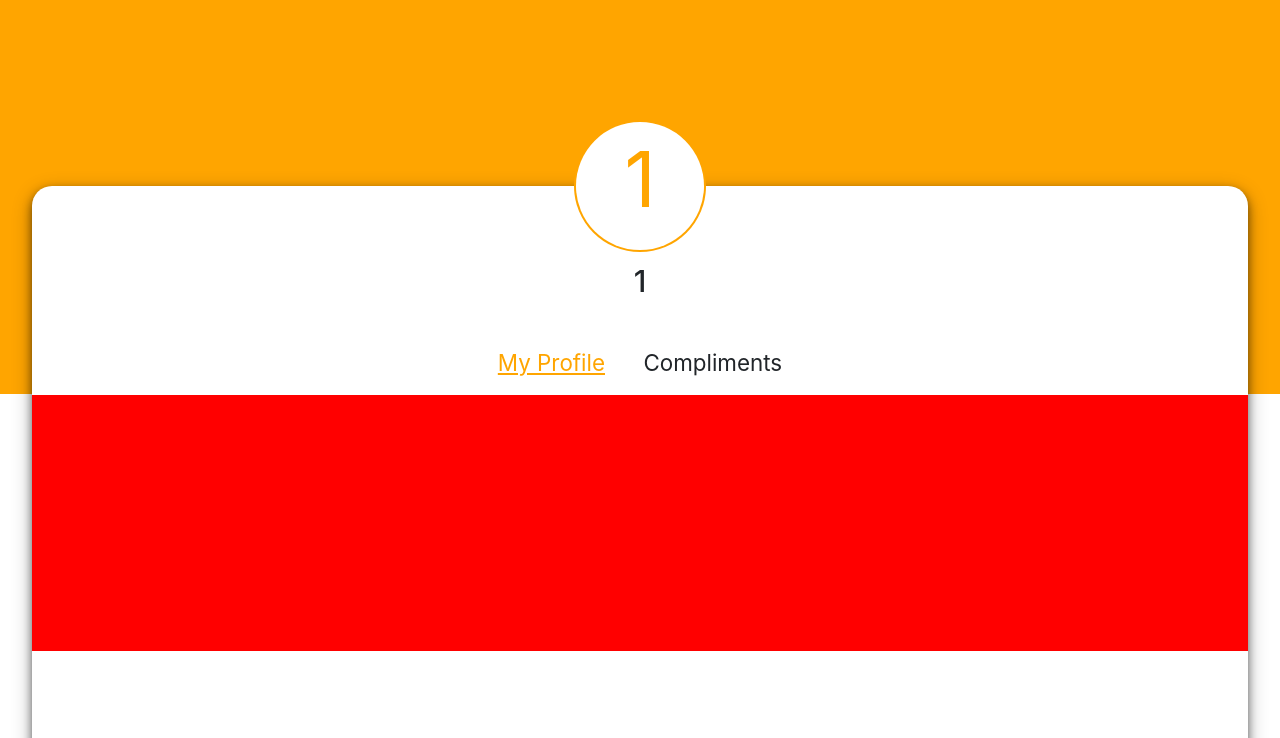
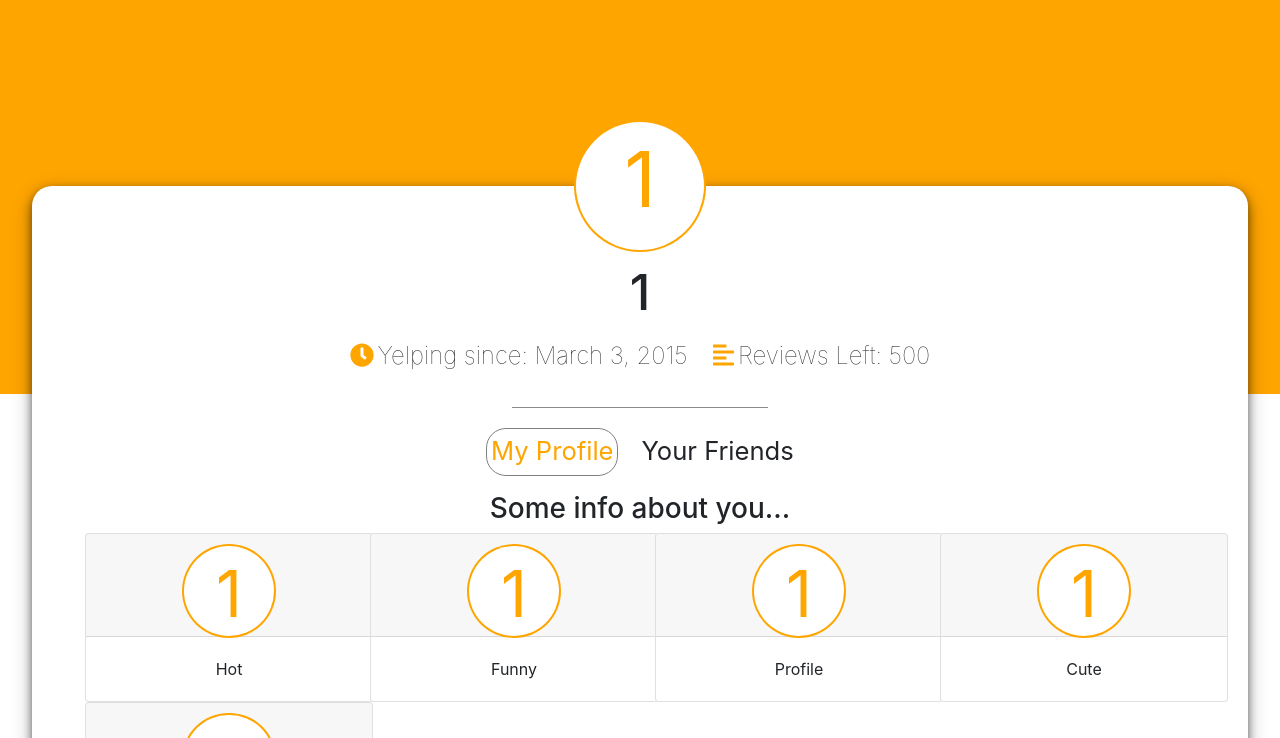
Before and after one commit to Henri93/CIS550_Project, a React app: page /profile/1 in a window 1280 px wide. Shown: the part 62-800 px from the top of the page. Built offline with nearby package versions, Linux system fonts and the light colour scheme; what react-google-maps would draw is missing.

Commit message:
added some profile upgrades

```diff
--- a/src/components/Profile.js
+++ b/src/components/Profile.js
@@ -2,7 +2,8 @@
 import React, { useState, useEffect } from "react";
 import PageNavbar from '../components/Header';
 import "../style/profile.css"
-
+import { FontAwesomeIcon } from '@fortawesome/react-fontawesome';
+import { faClock, faAlignLeft } from '@fortawesome/free-solid-svg-icons';
 
 
 
@@ -12,7 +13,8 @@
 
         this.state = {
             username: "",
-            onProfile: true
+            onProfile: true,
+            names: ["Hot", "Funny", "Profile", "Cute", "Writer"]
         };
 
 
@@ -35,7 +37,7 @@
     render() {
         return (
             <div>
-                <div >
+                <div>
                     <PageNavbar active="My Profile" />
                 </div>
                 <div className="topPic">
@@ -44,11 +46,41 @@
 
 
                     <h1 className="bizTitle"> {this.state.username}</h1>
+
+                    <div >
+                        <FontAwesomeIcon style={{ "marginTop": "1vw", "display": "inline-block", "fontWeight": "100", "fontSize": "1.5em", "color": "orange" }} icon={faClock}></FontAwesomeIcon>
+                        <p style={{ "display": "inline-block", "fontWeight": "100", "fontSize": "1.5em", "marginLeft": "0.3vw" }}> Yelping since: March 3, 2015</p>
+                        <FontAwesomeIcon style={{ "display": "inline-block", "marginLeft": "2vw", "fontWeight": "100", "fontSize": "1.5em", "color": "orange" }} icon={faAlignLeft}></FontAwesomeIcon>
+                        <p style={{ "display": "inline-block", "fontWeight": "100", "fontSize": "1.5em", "marginLeft": "0.3vw" }}> Reviews Left: 500</p>
+                    </div>
+
+                    <hr className="newPageBreak"></hr>
                     <p onClick={this.toggleVisibility} className={this.state.onProfile ? 'profPHigh' : 'profP'}>My Profile</p>
-                    <p onClick={this.toggleVisibility}  className={this.state.onProfile ? 'compP' : 'compPHigh'}>Compliments</p>
+                    <p onClick={this.toggleVisibility} className={this.state.onProfile ? 'compP' : 'compPHigh'}>Your Friends</p>
+
 
                     <div className={this.state.onProfile ? 'profileArea' : 'hidden'}>
+                        <h3>Some info about you...</h3>
 
+                        <div class="container">
+                            <div class="row">
+
+                                {this.state.names.map(name => (
+                                    <div class="col-sm-3">
+                                        <div class="card" style={{ "width": "18rem" }}>
+                                            <div style={{ "height": "8vw" }} class="card-header">
+                                                <span class="nameSpanForCard">{this.state.initial}</span>
+                                            </div>
+                                            <div class="card-body">
+                                                <p class="card-text">{name}</p>
+                                            </div>
+                                        </div>
+                                    </div>
+                                ))}
+
+
+                            </div>
+                        </div>
                     </div>
 
                     <div className={this.state.onProfile ? 'hidden' : 'compArea'}>
--- a/src/style/business.css
+++ b/src/style/business.css
@@ -25,7 +25,8 @@
     margin-right: auto;
     box-shadow: 0 4px 8px 0 rgba(0, 0, 0, 0.5), 0 6px 20px 0 rgba(0, 0, 0, 0.3);
     background-color: white;
-    border-radius: 20px;
+    border-top-left-radius: 20px;
+    border-top-right-radius: 20px;
     text-align: center;
     position: absolute;
     z-index: 10;
@@ -77,4 +78,12 @@
     margin-top: 3vw;
     border-top: 1px solid #8c8b8b;
 
+
 }
+
+.newPageBreak{
+    width: 20vw;
+    margin-top: 1.3vw;
+    border-top: 1px solid #8c8b8b;
+
+}
--- a/src/style/profile.css
+++ b/src/style/profile.css
@@ -24,8 +24,8 @@
     margin-right: auto;
     box-shadow: 0 4px 8px 0 rgba(0, 0, 0, 0.5), 0 6px 20px 0 rgba(0, 0, 0, 0.3);
     background-color: white;
-    border-radius: 20px;
-    text-align: center;
+    border-top-left-radius: 20px;
+    border-top-right-radius: 20px;    text-align: center;
     position: absolute;
     z-index: 10;
 }
@@ -55,57 +55,66 @@
 
 .profP {
     display: inline-block;
-    margin-top: 3vw;
-    font-size: 1.4em;
+    margin-top: 0.3vw;
+    font-size: 1.6em;
     cursor: grab;
 
 }
 
 .compP{
     display: inline-block;
-    margin-left: 3vw;
-    font-size: 1.4em;
+    margin-left: 1.8vw;
+    font-size: 1.6em;
     cursor: grab;
 
 }
 
 .profPHigh {
     display: inline-block;
-    margin-top: 3vw;
-    font-size: 1.4em;
+    margin-top: 0.3vw;
+    font-size: 1.6em;
     cursor: grab;
     color:orange;
-    text-decoration: underline;
+    border:1px;
+    border-style: solid;
+    border-radius: 20px;
+    border-color: gray;
+    padding: 0.3vw;
+
 
 }
 
 .compPHigh{
     display: inline-block;
-    margin-left: 3vw;
-    font-size: 1.4em;
+    margin-left: 1.8vw;
+    font-size: 1.6em;
     cursor: grab;
     color:orange;
-    text-decoration: underline;
+    border:1px;
+    border-style: solid;
+    border-radius: 20px;
+    border-color: gray;
+    padding: 0.3vw;
+
+
 
 }
 
 p:hover{
     color:orange;
-    text-decoration: underline;
+
 
 }
 
 .profileArea{
     width: 100%;
     height:20vw;
-    background-color: red;
 }
 
 .compArea{
 
     width: 100%;
     height:20vw;
-    background-color: blue;
 
 }
 
--- a/src/style/reccomendations.css
+++ b/src/style/reccomendations.css
@@ -23,8 +23,8 @@
     right: 0;
     box-shadow: 0 4px 8px 0 rgba(0, 0, 0, 0.5), 0 6px 20px 0 rgba(0, 0, 0, 0.3);
     background-color: white;
-    border-radius: 20px;
-    text-align: center;
+    border-top-left-radius: 20px;
+    border-top-right-radius: 20px;    text-align: center;
     position: absolute;
     z-index: 10;
 }
@@ -67,6 +67,6 @@
 
 .bizTitle{
     margin-top: 6vw;
-    font-size: 1.9em;
+    font-size: 3.1em;
 
 }
--- a/src/style/review.css
+++ b/src/style/review.css
@@ -25,8 +25,8 @@
     margin-right: auto;
     box-shadow: 0 4px 8px 0 rgba(0, 0, 0, 0.5), 0 6px 20px 0 rgba(0, 0, 0, 0.3);
     background-color: white;
-    border-radius: 20px;
-    text-align: center;
+    border-top-left-radius: 20px;
+    border-top-right-radius: 20px;    text-align: center;
     position: absolute;
     z-index: 10;
 }
```
